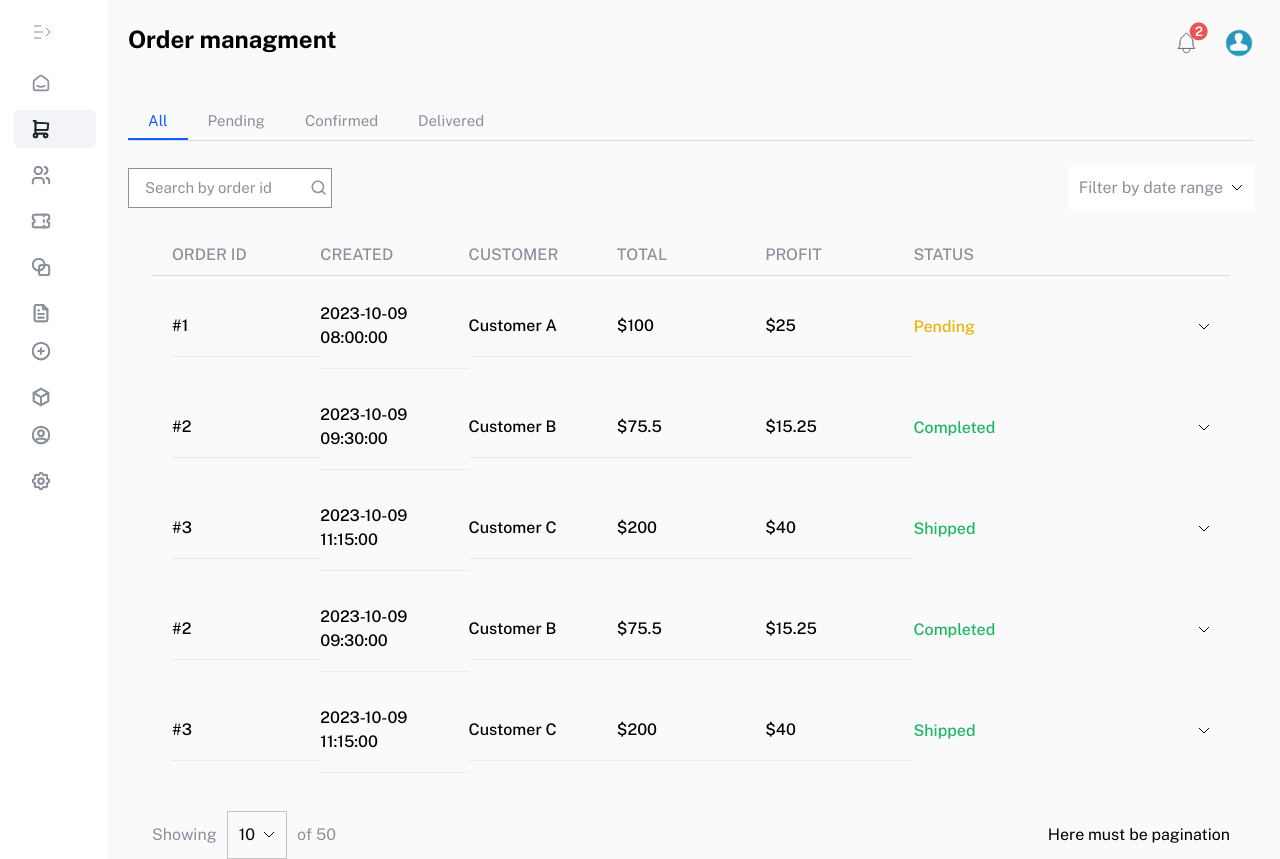
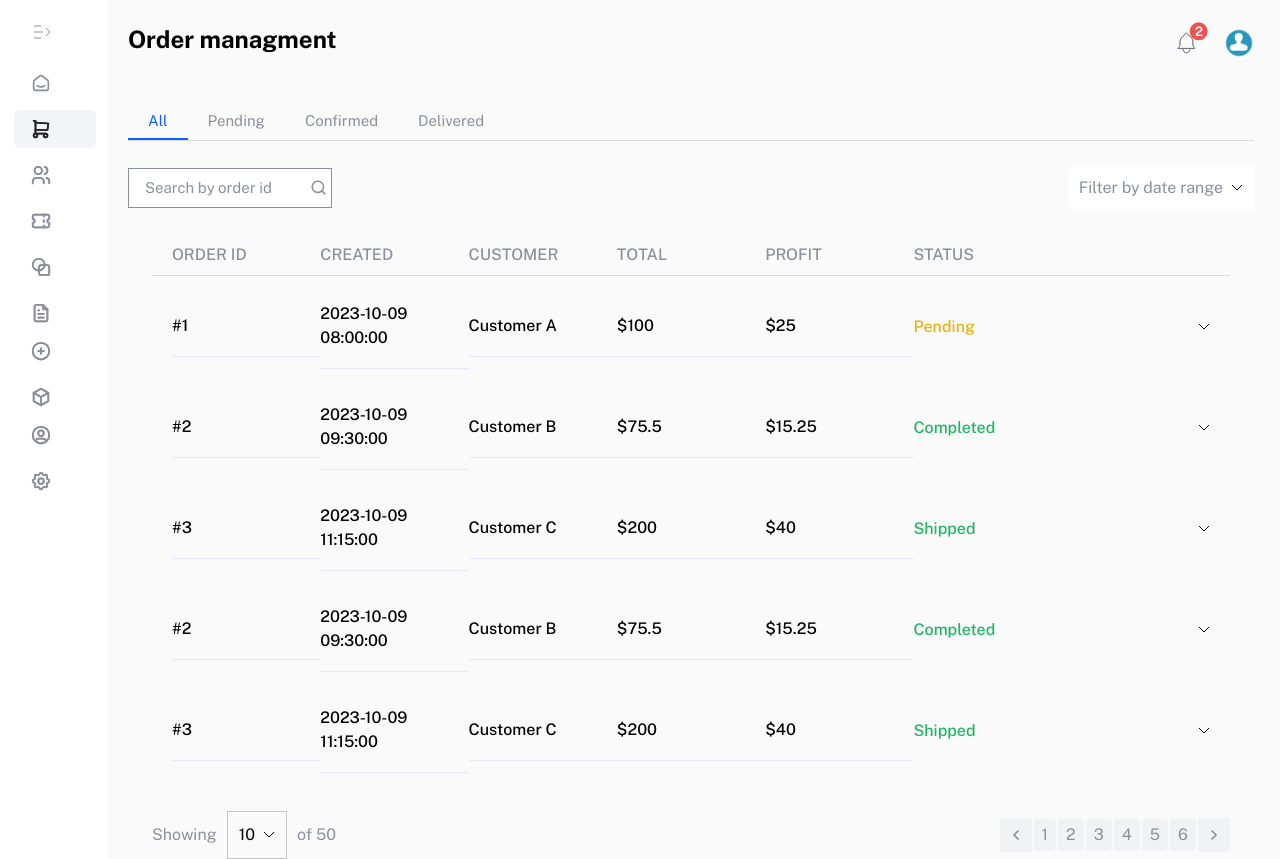
Before and after one commit to SabaKhubashvili/Euphoria_Ecommerce, a Next.js app in the folder Frontend/: page /admin/orders in a window 1280 px wide. Built offline with nearby package versions, Linux system fonts and the light colour scheme.

Commit message:
feat: added admin pagination component

```diff
--- /dev/null
+++ b/Frontend/app/components/admin/AdminPagination.tsx
@@ -0,0 +1,29 @@
+import React from 'react'
+import { Icon } from '../Icon'
+import { WebsiteIcons } from '@/public/Svg/IconsObject'
+
+export const AdminPagination = ({length}:{length:number}) => {
+
+    const Comp = ({page}:{page:string}) => (
+        <div className={`px-[8px] py-[4px] ${false ? 'text-white bg-purple' : 'text-secondaryGray bg-[#F1F2F6]'} cursor-pointer rounded-[4px] `}>
+            {page}
+        </div>
+    )
+
+  return (
+    <div className='flex gap-[2px] items-center'>
+        <div className='px-[8px] py-[9px] h-full cursor-pointer bg-[#F1F2F6] rounded-[4px] '>
+            <Icon svg={WebsiteIcons['prevGray']}/>
+        </div>
+        <Comp page='1'/>
+        <Comp page='2'/>
+        <Comp page='3'/>
+        <Comp page='4'/>
+        <Comp page='5'/>
+        <Comp page='6'/>
+        <div className='px-[8px] py-[9px] h-full cursor-pointer bg-[#F1F2F6] rounded-[4px] '>
+            <Icon svg={WebsiteIcons['nextGray']}/>
+        </div>
+    </div>
+  )
+}
--- a/Frontend/app/components/admin/orderManagment/OrderManagmentVariations.tsx
+++ b/Frontend/app/components/admin/orderManagment/OrderManagmentVariations.tsx
@@ -7,6 +7,7 @@ import { WebsiteIcons } from "@/public/Svg/IconsObject";
 import { MainDropdown } from "../../Dropdown/MainDropdown";
 import { MainTable } from "../../tables/MainTable";
 import { orders } from "@/app/constants";
+import { AdminPagination } from "../AdminPagination";
 
 enum Variations {
   All = 0,
@@ -129,7 +130,7 @@ export const OrderManagmentVariations = () => {
           <span>of 50</span>
           </div>
           <div>
-            Here must be pagination
+            <AdminPagination length={12}/>
           </div>
       </div>
 
--- a/Frontend/app/components/tables/MainTable.tsx
+++ b/Frontend/app/components/tables/MainTable.tsx
@@ -11,7 +11,6 @@ interface Props {
 
 export const MainTable = ({ type, topContent, bodyContent }: Props) => {
 
-  console.log(`body length: ${Object.keys(bodyContent[0]).length}  // top Content: ${topContent.length}`);
 
   const HeaderCell = ({ text }: { text: string }) => (
     <h1 className={`text-secondaryGray uppercase font-medium md:text-[16px] text-[13px]
--- a/Frontend/public/Svg/IconsObject.ts
+++ b/Frontend/public/Svg/IconsObject.ts
@@ -98,5 +98,11 @@ export const WebsiteIcons = {
       <rect width="18" height="18" fill="white"/>
     </clipPath>
   </defs>
+</svg>`,
+  prevGray:`<svg xmlns="http://www.w3.org/2000/svg" width="16" height="16" viewBox="0 0 16 16" fill="none">
+  <path d="M10 4L6 8L10 12" stroke="#8B909A" stroke-width="1.75" stroke-linecap="round" stroke-linejoin="round"/>
+</svg>`,
+  nextGray:`<svg xmlns="http://www.w3.org/2000/svg" width="16" height="16" viewBox="0 0 16 16" fill="none">
+  <path d="M6 4L10 8L6 12" stroke="#8B909A" stroke-width="1.75" stroke-linecap="round" stroke-linejoin="round"/>
 </svg>`
 };
```
